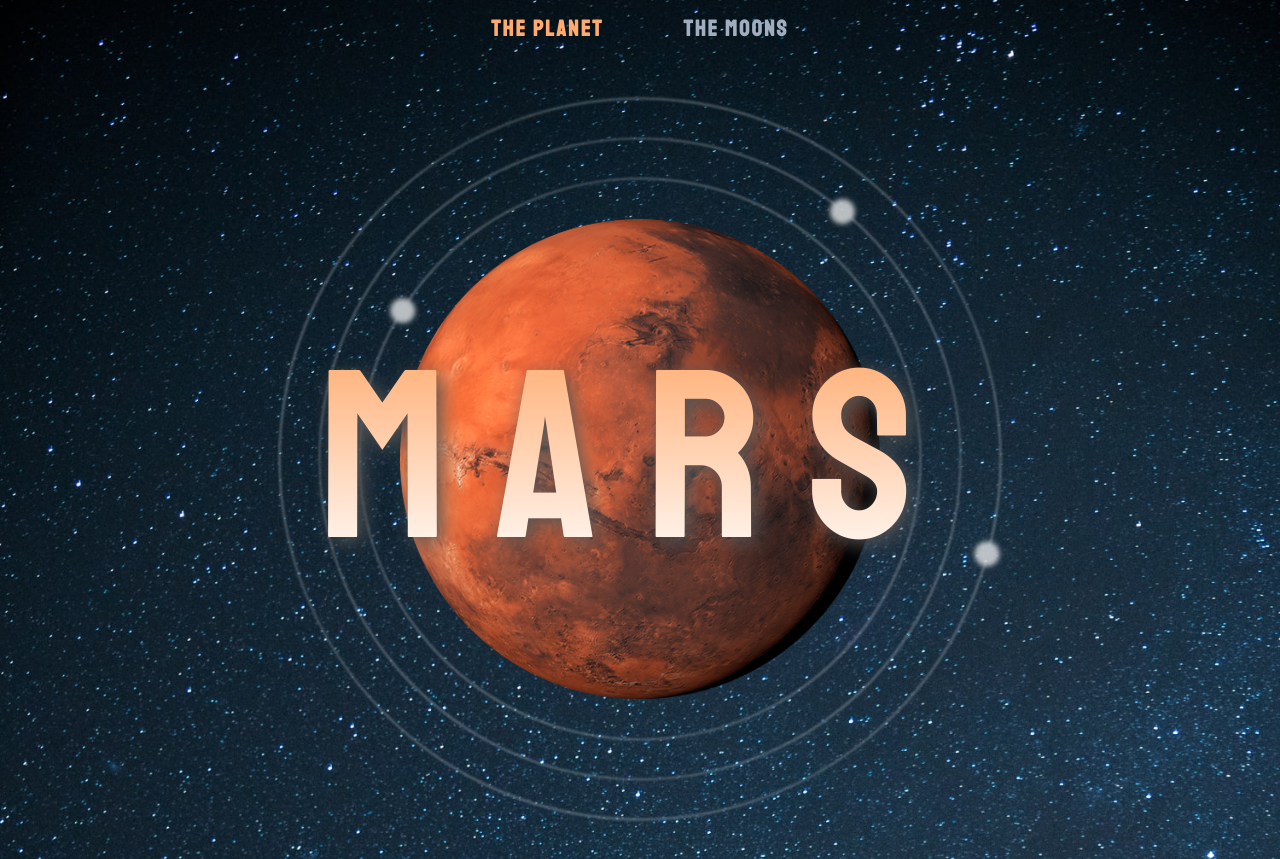
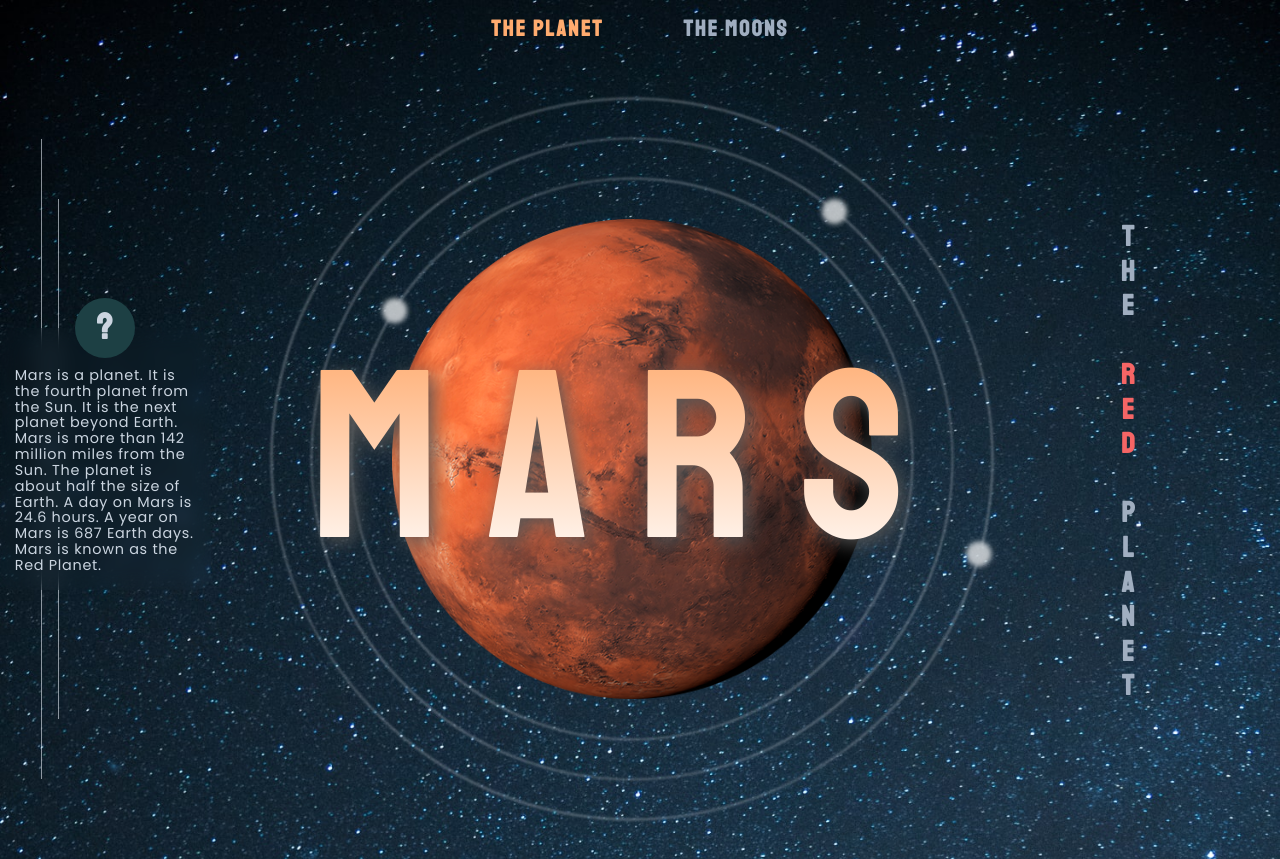
Before and after one commit to mwafa/planet, a Next.js app: page / in a window 1280 px wide. Built offline with nearby package versions, Linux system fonts and the light colour scheme.

Commit message:
Side Text

```diff
--- /dev/null
+++ b/src/components/SideText.tsx
@@ -0,0 +1,33 @@
+import { Box, Flex } from "@chakra-ui/react"
+
+export const SideText: React.FC = () => {
+  return (
+    <Flex
+      color="gray.400"
+      width="1em"
+      letterSpacing="1em"
+      textTransform="uppercase"
+      textAlign="center"
+      w="30px"
+      fontSize="1.8em"
+      mr={4}
+      direction="column"
+      justify="center"
+      fontFamily="Staatliches"
+    >
+      {"The Red Planet".split("").map((t, idx) => (
+        <Box
+          width="2em"
+          height="1.2em"
+          textAlign="center"
+          fontWeight="bold"
+          lineHeight="1.4em"
+          key={t + idx}
+          color={3 < idx && idx < 7 ? "red.400" : "inherit"}
+        >
+          {t}
+        </Box>
+      ))}
+    </Flex>
+  )
+}
--- /dev/null
+++ b/src/components/TextBox.tsx
@@ -0,0 +1,38 @@
+import { Box, Heading } from "@chakra-ui/react"
+
+export const TextBox: React.FC = ({ children }) => {
+  return (
+    <Box
+      margin="-60px"
+      p={4}
+      pt={10}
+      color={"gray.300"}
+      lineHeight="1.1em"
+      fontSize=".9em"
+      letterSpacing=".05em"
+      style={{
+        backdropFilter: "blur(10px)",
+        borderRadius: "15px",
+      }}
+    >
+      <Box position="absolute" left="50%" top="-30px">
+        <Heading
+          position="relative"
+          left="-50%"
+          lineHeight="60px"
+          width="60px"
+          textAlign="center"
+          verticalAlign="middle"
+          bgColor="teal.900"
+          style={{
+            backdropFilter: "blur(10px)",
+            borderRadius: "50%",
+          }}
+        >
+          ?
+        </Heading>
+      </Box>
+      {children}
+    </Box>
+  )
+}
--- a/src/pages/index.tsx
+++ b/src/pages/index.tsx
@@ -1,20 +1,34 @@
 import { NextPage } from "next"
 
-import { Container, Flex } from "@chakra-ui/react"
+import { Divider, Flex } from "@chakra-ui/react"
 
 import { BgImage } from "../components/BgImage"
 import { Mars } from "../components/Mars"
 import { Navbar } from "../components/Navbar"
+import { SideText } from "../components/SideText"
+import { TextBox } from "../components/TextBox"
 
 const Index: NextPage = () => {
   return (
     <BgImage overflow="hidden">
       <Navbar />
-      <Container textAlign="center">
+      <Flex justify="space-around">
+        <Flex w="30px" alignItems="center" justify="center">
+          <Divider h="80%" ml="-80px" orientation="vertical" />
+          <Divider h="65%" ml="4" orientation="vertical" />
+          <TextBox>
+            Mars is a planet. It is the fourth planet from the Sun. It is the
+            next planet beyond Earth. Mars is more than 142 million miles from
+            the Sun. The planet is about half the size of Earth. A day on Mars
+            is 24.6 hours. A year on Mars is 687 Earth days. Mars is known as
+            the Red Planet.
+          </TextBox>
+        </Flex>
         <Flex minHeight="100vh" direction="column" justifyContent="center">
           <Mars />
         </Flex>
-      </Container>
+        <SideText />
+      </Flex>
     </BgImage>
   )
 }
```
